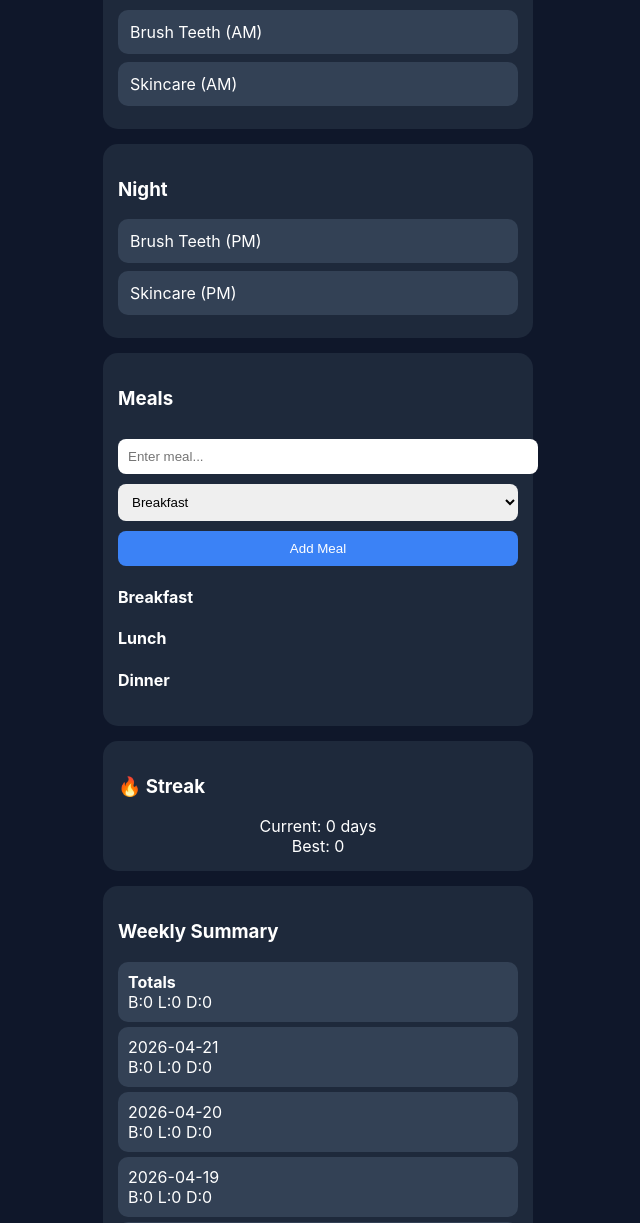
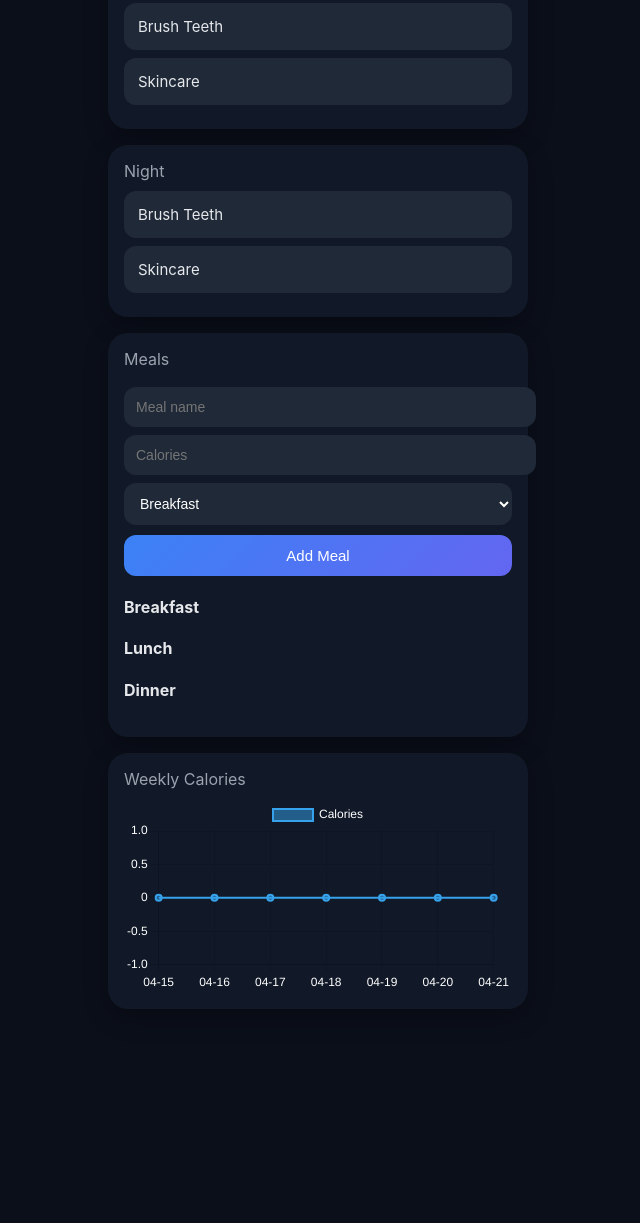
Before and after one commit to 5uda/Dailytracker, a plain HTML site: page index.html in a window 1280 px wide. Shown: the part 161-1384 px from the top of the page, without its empty margins (322-962 px from the left). After the commit the page ends 1206 px from the top, so only its background shows below. Drawn offline with nearby package versions, Linux system fonts and the light colour scheme.

Commit message:
index.html

```diff
--- a/index.html
+++ b/index.html
@@ -3,127 +3,155 @@
 <head>
   <title>Daily Tracker</title>
   <meta name="viewport" content="width=device-width, initial-scale=1.0">
+
+  <script src="https://cdn.jsdelivr.net/npm/chart.js"></script>
+
   <style>
     body {
-      font-family: -apple-system, BlinkMacSystemFont, sans-serif;
-      background: #0f172a;
-      color: white;
+      font-family: -apple-system, BlinkMacSystemFont, "SF Pro Display", sans-serif;
+      background: #0b0f1a;
+      color: #e5e7eb;
       margin: 0;
+    }
+
+    .container {
+      max-width: 420px;
+      margin: auto;
       padding: 20px;
     }
 
     h1 {
-      text-align: center;
-      margin-bottom: 10px;
+      font-size: 28px;
+      margin-bottom: 5px;
+    }
+
+    .subtitle {
+      color: #9ca3af;
+      margin-bottom: 20px;
     }
 
     .card {
-      background: #1e293b;
-      padding: 15px;
-      margin: 15px auto;
-      border-radius: 15px;
-      max-width: 400px;
+      background: #111827;
+      border-radius: 20px;
+      padding: 16px;
+      margin-bottom: 16px;
+      box-shadow: 0 8px 25px rgba(0,0,0,0.3);
+    }
+
+    .section-title {
+      font-size: 16px;
+      margin-bottom: 10px;
+      color: #9ca3af;
     }
 
     .task {
-      padding: 12px;
+      padding: 14px;
       margin: 8px 0;
-      background: #334155;
-      border-radius: 10px;
-      cursor: pointer;
+      background: #1f2937;
+      border-radius: 12px;
+      font-size: 15px;
+      transition: 0.2s;
+    }
+
+    .task:active {
+      transform: scale(0.98);
     }
 
     .done {
-      background: #22c55e;
+      background: #16a34a;
       text-decoration: line-through;
     }
 
     input, select {
-      padding: 10px;
-      border-radius: 8px;
+      width: 100%;
+      padding: 12px;
+      margin-top: 8px;
+      border-radius: 12px;
       border: none;
-      margin-top: 10px;
-      width: 100%;
+      background: #1f2937;
+      color: white;
+      font-size: 14px;
     }
 
     button {
-      padding: 10px;
+      width: 100%;
+      padding: 12px;
+      margin-top: 10px;
+      border-radius: 12px;
       border: none;
-      border-radius: 8px;
-      margin-top: 10px;
-      background: #3b82f6;
+      background: linear-gradient(135deg, #3b82f6, #6366f1);
       color: white;
-      cursor: pointer;
-      width: 100%;
+      font-size: 15px;
+      font-weight: 500;
     }
 
     .meal-item {
       display: flex;
       justify-content: space-between;
-      margin: 5px 0;
+      margin-top: 6px;
+      font-size: 14px;
     }
 
-    .small-btn {
-      background: #ef4444;
-      border: none;
-      color: white;
-      border-radius: 5px;
-      padding: 2px 6px;
-      cursor: pointer;
+    .actions button {
+      width: auto;
+      padding: 4px 8px;
+      margin-left: 5px;
+      border-radius: 6px;
+      font-size: 12px;
+      background: #374151;
     }
 
-    .streak {
-      text-align: center;
-      margin-top: 10px;
+    .actions button:last-child {
+      background: #ef4444;
     }
 
-    .summary {
-      background: #334155;
-      padding: 10px;
-      margin: 5px 0;
-      border-radius: 10px;
+    canvas {
+      margin-top: 10px;
     }
   </style>
 </head>
+
 <body>
 
+<div class="container">
+
   <h1>Daily Tracker</h1>
+  <div class="subtitle">Stay consistent, track smarter</div>
 
   <div class="card">
-  <h3>Morning</h3>
-  <div class="task" onclick="toggleTask(this,0)">Brush Teeth (AM)</div>
-  <div class="task" onclick="toggleTask(this,1)">Skincare (AM)</div>
+    <div class="section-title">Morning</div>
+    <div class="task" onclick="toggleTask(this)">Brush Teeth</div>
+    <div class="task" onclick="toggleTask(this)">Skincare</div>
   </div>
 
   <div class="card">
-  <h3>Night</h3>
-  <div class="task" onclick="toggleTask(this,2)">Brush Teeth (PM)</div>
-  <div class="task" onclick="toggleTask(this,3)">Skincare (PM)</div>
+    <div class="section-title">Night</div>
+    <div class="task" onclick="toggleTask(this)">Brush Teeth</div>
+    <div class="task" onclick="toggleTask(this)">Skincare</div>
   </div>
 
   <div class="card">
-  <h3>Meals</h3>
-  <input id="mealInput" placeholder="Enter meal...">
+    <div class="section-title">Meals</div>
+
+    <input id="mealInput" placeholder="Meal name">
+    <input id="calInput" type="number" placeholder="Calories">
+
     <select id="mealType">
       <option>Breakfast</option>
       <option>Lunch</option>
       <option>Dinner</option>
     </select>
+
     <button onclick="addMeal()">Add Meal</button>
+
     <div id="mealList"></div>
   </div>
 
   <div class="card">
-  <h3>🔥 Streak</h3>
-  <div class="streak">
-    Current: <span id="streak">0</span> days<br>
-    Best: <span id="best">0</span>
-  </div>
+    <div class="section-title">Weekly Calories</div>
+    <canvas id="chart"></canvas>
   </div>
 
-<div class="card">
-  <h3>Weekly Summary</h3>
-  <div id="weeklySummary"></div>
 </div>
 
 <script>
@@ -133,45 +161,29 @@ function todayKey(offset=0){
   return d.toISOString().split("T")[0];
 }
 
-// TASKS
-function toggleTask(el,index){
+function toggleTask(el){
   el.classList.toggle("done");
-  saveTasks();
-  checkStreak();
-}
-
-function saveTasks(){
-  const tasks=[...document.querySelectorAll(".task")].map(t=>t.classList.contains("done"));
-  localStorage.setItem("tasks-"+todayKey(),JSON.stringify(tasks));
-}
-
-function loadTasks(){
-  const lastDate=localStorage.getItem("lastDate");
-  if(lastDate!==todayKey()){
-    localStorage.setItem("lastDate",todayKey());
-    localStorage.removeItem("tasks-"+todayKey());
-  }
-
-  const data=JSON.parse(localStorage.getItem("tasks-"+todayKey()));
-  if(!data)return;
-  document.querySelectorAll(".task").forEach((t,i)=>{
-    if(data[i])t.classList.add("done");
-  });
 }
 
 // MEALS
 function addMeal(){
   const meal=document.getElementById("mealInput").value.trim();
+  const cal=parseInt(document.getElementById("calInput").value)||0;
   const type=document.getElementById("mealType").value;
-  if(!meal)return;
+
+  if(!meal) return;
 
   const key="meals-"+todayKey();
   const meals=JSON.parse(localStorage.getItem(key))||{Breakfast:[],Lunch:[],Dinner:[]};
 
-  meals[type].push(meal);
+  meals[type].push({name:meal,cal:cal});
   localStorage.setItem(key,JSON.stringify(meals));
+
   document.getElementById("mealInput").value="";
+  document.getElementById("calInput").value="";
+
   displayMeals();
+  renderChart();
 }
 
 function displayMeals(){
@@ -179,11 +191,12 @@ function displayMeals(){
 
   function render(type){
     return `<h4>${type}</h4>`+meals[type].map((m,i)=>
-      `<div class="meal-item">${m}
-        <span>
-          <button class="small-btn" onclick="editMeal('${type}',${i})">✏️</button>
-          <button class="small-btn" onclick="deleteMeal('${type}',${i})">x</button>
-        </span>
+      `<div class="meal-item">
+        ${m.name} (${m.cal})
+        <div class="actions">
+          <button onclick="editMeal('${type}',${i})">Edit</button>
+          <button onclick="deleteMeal('${type}',${i})">X</button>
+        </div>
       </div>`
     ).join("");
   }
@@ -198,80 +211,72 @@ function deleteMeal(type,index){
   meals[type].splice(index,1);
   localStorage.setItem(key,JSON.stringify(meals));
   displayMeals();
+  renderChart();
 }
 
 function editMeal(type,index){
   const key="meals-"+todayKey();
   const meals=JSON.parse(localStorage.getItem(key));
-  const newMeal=prompt("Edit meal:",meals[type][index]);
-  if(newMeal){
-    meals[type][index]=newMeal;
+
+  const name=prompt("Meal:",meals[type][index].name);
+  const cal=prompt("Calories:",meals[type][index].cal);
+
+  if(name){
+    meals[type][index]={name:name,cal:parseInt(cal)||0};
     localStorage.setItem(key,JSON.stringify(meals));
     displayMeals();
+    renderChart();
   }
 }
 
-// STREAK
-function checkStreak(){
-  const allDone=[...document.querySelectorAll(".task")].every(t=>t.classList.contains("done"));
-  if(!allDone)return;
+// CHART
+let chart;
 
-  let streak=parseInt(localStorage.getItem("streak")||0);
-  let best=parseInt(localStorage.getItem("best")||0);
-  const last=localStorage.getItem("lastComplete");
+function renderChart(){
+  const labels=[];
+  const data=[];
 
-  const yesterday=new Date();
-  yesterday.setDate(yesterday.getDate()-1);
+  for(let i=6;i>=0;i--){
+    const date=todayKey(i);
+    labels.push(date.slice(5));
 
-  if(last===yesterday.toDateString()){
-    streak++;
-  } else if(last!==new Date().toDateString()){
-    streak=1;
+    const meals=JSON.parse(localStorage.getItem("meals-"+date))||{Breakfast:[],Lunch:[],Dinner:[]};
+
+    let total=0;
+    ["Breakfast","Lunch","Dinner"].forEach(t=>{
+      meals[t].forEach(m=> total+=m.cal||0);
+    });
+
+    data.push(total);
   }
 
-  if(streak>best)best=streak;
+  if(chart) chart.destroy();
 
-  localStorage.setItem("streak",streak);
-  localStorage.setItem("best",best);
-  localStorage.setItem("lastComplete",new Date().toDateString());
-
-  updateStreak();
+  chart=new Chart(document.getElementById("chart"),{
+    type:'line',
+    data:{
+      labels:labels,
+      datasets:[{
+        label:'Calories',
+        data:data,
+        borderWidth:2,
+        tension:0.4
+      }]
+    },
+    options:{
+      plugins:{
+        legend:{labels:{color:'white'}}
+      },
+      scales:{
+        x:{ticks:{color:'white'}},
+        y:{ticks:{color:'white'}}
+      }
+    }
+  });
 }
 
-function updateStreak(){
-  document.getElementById("streak").innerText=localStorage.getItem("streak")||0;
-  document.getElementById("best").innerText=localStorage.getItem("best")||0;
-}
-
-// WEEKLY
-function generateSummary(){
-  let total={Breakfast:0,Lunch:0,Dinner:0};
-  let html="";
-
-  for(let i=0;i<7;i++){
-    const meals=JSON.parse(localStorage.getItem("meals-"+todayKey(i)))||{Breakfast:[],Lunch:[],Dinner:[]};
-    total.Breakfast+=meals.Breakfast.length;
-    total.Lunch+=meals.Lunch.length;
-    total.Dinner+=meals.Dinner.length;
-
-    html+=`<div class="summary">
-      ${todayKey(i)}<br>
-      B:${meals.Breakfast.length} L:${meals.Lunch.length} D:${meals.Dinner.length}
-    </div>`;
-  }
-
-  html=`<div class="summary"><strong>Totals</strong><br>
-    B:${total.Breakfast} L:${total.Lunch} D:${total.Dinner}
-  </div>`+html;
-
-  document.getElementById("weeklySummary").innerHTML=html;
-}
-
-// INIT
-loadTasks();
 displayMeals();
-updateStreak();
-generateSummary();
+renderChart();
 </script>
 
 </body>
```
Lines whose indentation alone changed are shown as unchanged.
